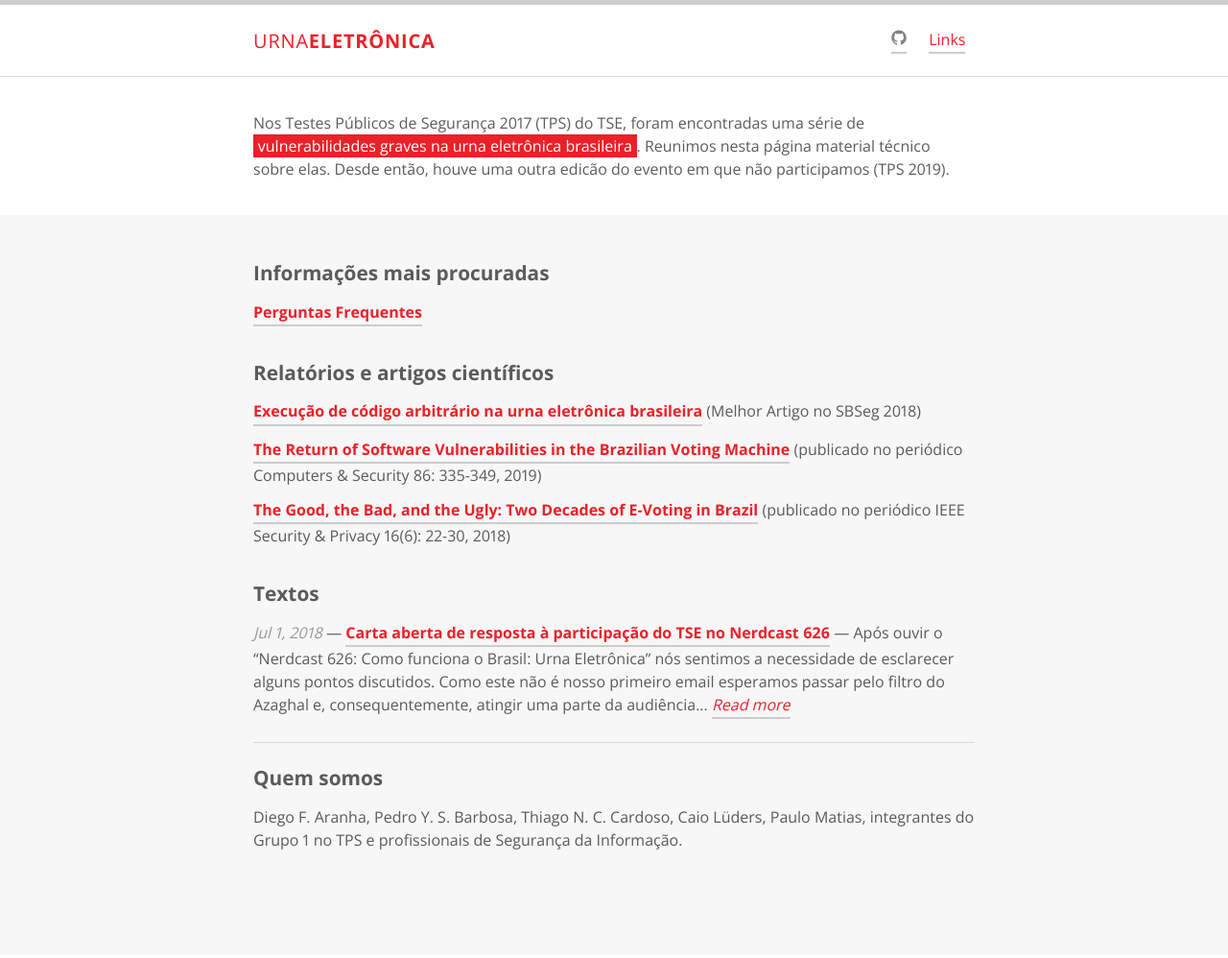
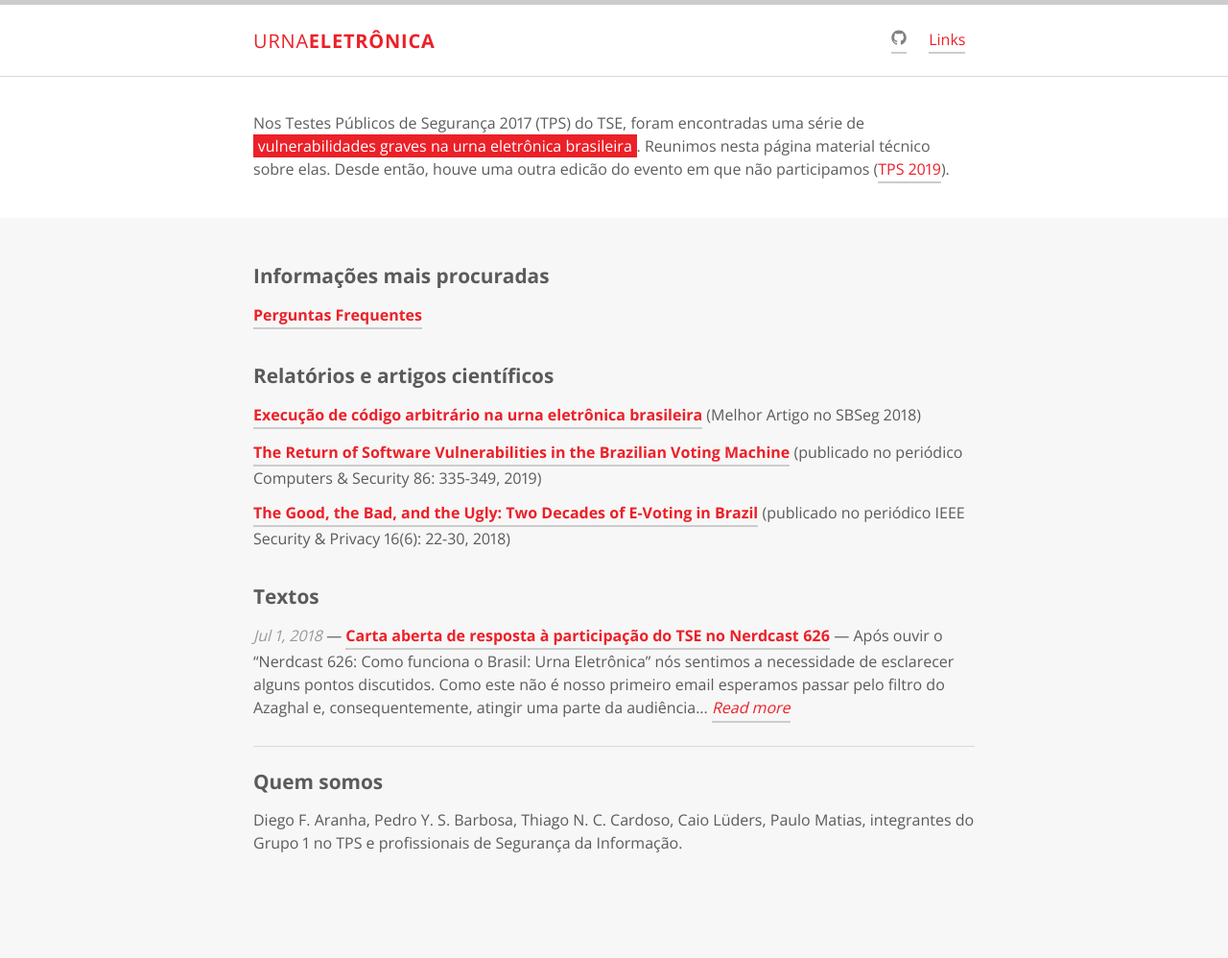
Before and after one commit to epicleet/urna-website, a Jekyll site: the page built from index.html, in a window 1280 px wide. Shown: the whole page at 96% size. Built offline with Jekyll 4.4.1, drawn with Linux system fonts in a browser that asks for light colours; the list of posts is cut into pages by our own code.

Commit message:
Add link to TPS 2019.

```diff
--- a/_includes/intro.html
+++ b/_includes/intro.html
@@ -1,5 +1,5 @@
 <section class="intro">
   <div class="container">
-    <p class="lead">Nos Testes Públicos de Segurança 2017 (TPS) do TSE, foram encontradas uma série de <strong class="author-name" itemprop="name">vulnerabilidades graves na urna eletrônica brasileira</strong>. Reunimos nesta página material técnico sobre elas. Desde então, houve uma outra edicão do evento em que não participamos (TPS 2019).</p>
+    <p class="lead">Nos Testes Públicos de Segurança 2017 (TPS) do TSE, foram encontradas uma série de <strong class="author-name" itemprop="name">vulnerabilidades graves na urna eletrônica brasileira</strong>. Reunimos nesta página material técnico sobre elas. Desde então, houve uma outra edicão do evento em que não participamos (<a href="https://www.justicaeleitoral.jus.br/tps/#ano-tps-2019">TPS 2019</a>).</p>
   </div>
 </section>
```
